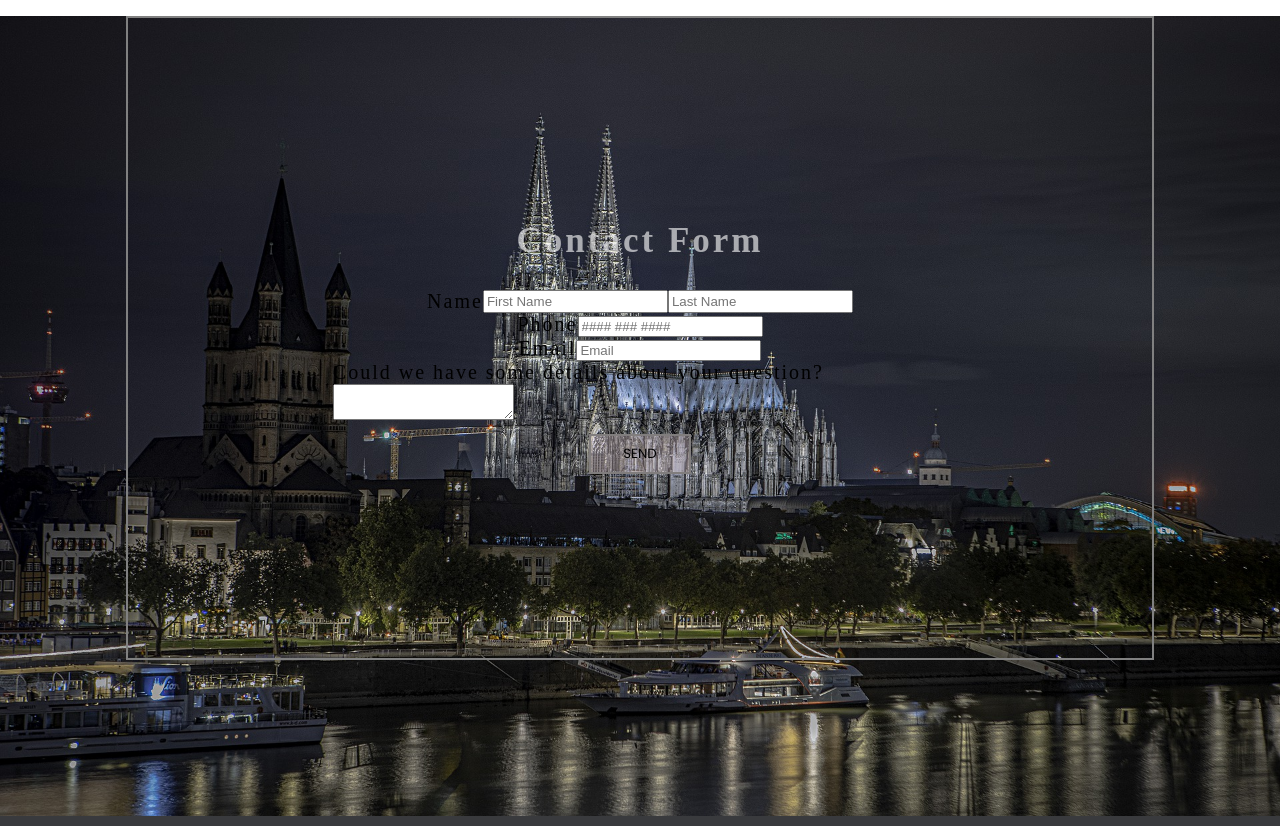
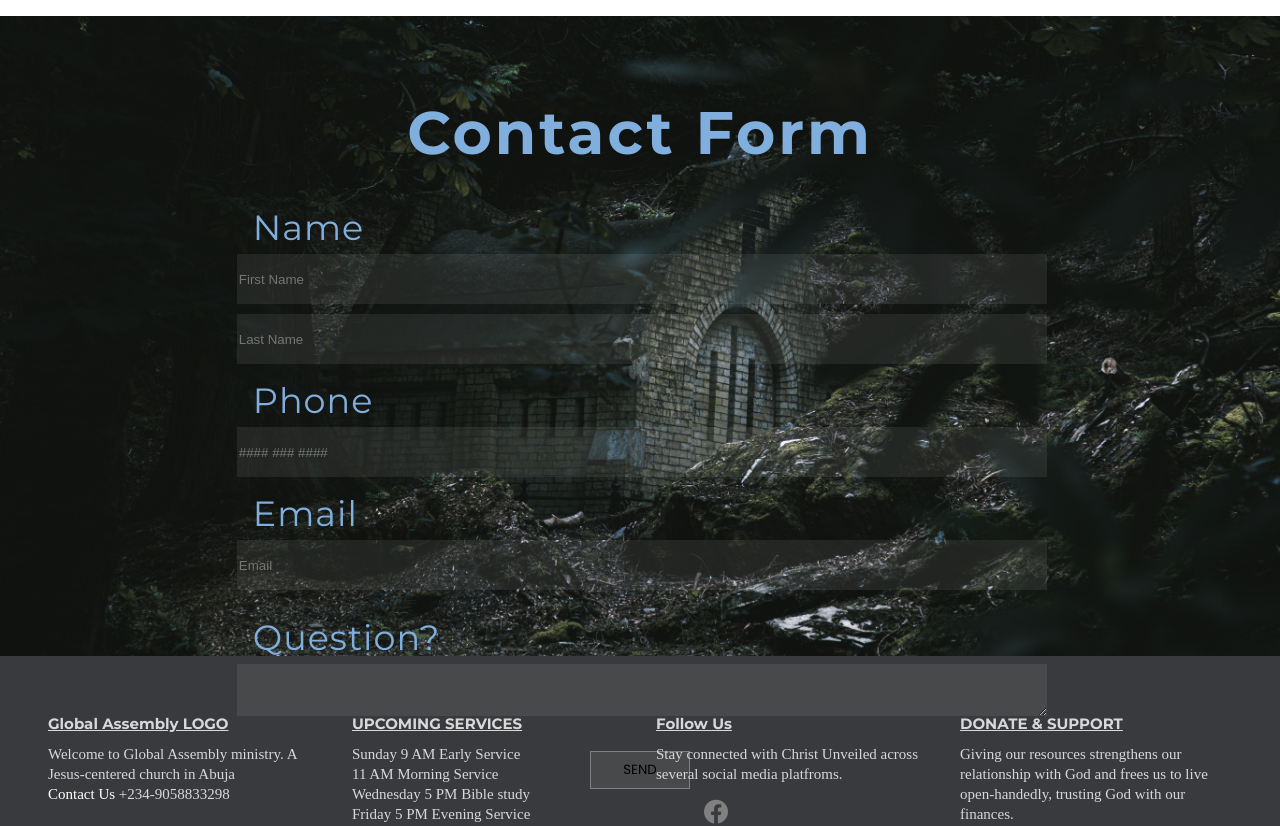
Before and after one commit to Geraldoeze/church-app, a React (Create React App) app: page /contact in a window 1280 px wide. Shown: the top 826 px of the page. Built offline with nearby package versions, Linux system fonts and the light colour scheme.

Commit message:
almost done

```diff
--- /dev/null
+++ b/src/contact.css
@@ -0,0 +1,139 @@
+.contact {
+    width: 100%;
+    height: 100%;
+    background-image: url('../../Images/cathedral.jpg');
+    background-position: center;
+    background-repeat: no-repeat;
+    background-size: cover;
+
+}
+
+.contact-logo {
+    height: 4rem;
+    color: #fff;
+    padding: 2.2rem 0 0 0;
+    text-align: center;
+}
+.contact-text {
+    text-align: center;
+    margin: 0.4rem;
+    color: rgb(51, 51, 51);
+}
+.contact-form {
+    width: 80%;
+    border: 2px solid rgb(107, 185, 248);
+    border-radius: 15px ;
+    background: rgba(255, 255, 255, 0.486);
+    height: 89vh;
+    font-size:20px;
+    margin: 1rem auto;
+
+}
+
+textarea:hover{
+    border: 0.2rem solid rgb(60, 164, 250);
+}
+
+input:hover {
+    border: 0.2rem solid rgb(60, 164, 250);
+}
+
+.label {
+ display: block;
+ width: 90%;
+ margin: auto;
+ font-size: 16px;
+}
+
+.form-name {
+ border: 1px solid rgb(29, 17, 17);
+ border-radius: 4px;
+ height: 2.3rem;
+ width: 90%;
+ margin: 0.7rem ;
+}
+
+input::placeholder {
+    font-size: 1.2rem;
+}
+.form-phone {
+    border: 1px solid rgb(29, 17, 17);
+    border-radius: 4px;
+    height: 2.3rem;
+    width: 90%;
+    margin: 0.7rem;
+}
+.form-mail{
+    border: 1px solid rgb(29, 17, 17);
+    border-radius: 4px;
+    height: 2.3rem;
+    width: 90%;
+    margin: 0.7rem;
+}
+
+
+.form-details {
+ border: 1px solid rgb(29, 17, 17);
+ border-radius: 4px;
+ width: 90%;
+ height: 5rem;
+ margin: 0.7rem;
+}
+.form-details:hover{
+    border: 0.2rem solid rgb(123, 140, 238);
+}
+
+.btn1 {
+    background: rgb(58, 157, 250);
+    color: white;
+    border-radius: 10px;
+    display: block;
+    margin: auto;
+}
+
+
+@media (min-width: 550px){
+.contact-form {
+    height: 100vh;
+    width: 60%;
+}
+.contact-text{
+    margin: 0.6rem;
+    color: rgb(43, 43, 43);
+}
+.contact-logo {
+    padding: 3rem  0 ;
+}
+.label {
+    font-size: 20px;
+}
+.form-name {
+    height: 3rem;
+}
+.form-mail{
+    height: 3rem;
+}
+.form-phone{
+    height: 3rem;
+}
+}
+
+@media (min-width: 768px) {
+    .contact-form {
+        height: 100vh;
+        width: 60%;
+    }
+    .contact-text{
+        margin: 1.5rem;
+        color: rgb(43, 43, 43);
+    }
+    .contact-logo {
+        padding: 5rem  0 ;
+    }
+    .label {
+        font-size: 20px;
+    }
+    .form-name {
+        width: 43%;
+    }
+}
--- a/src/pages/contact/contact.css
+++ b/src/pages/contact/contact.css
@@ -1,46 +1,117 @@
 .contact {
     width: 100%;
     height: 100vh;
-    background-image: url('../../Images/cathedral.jpg');
-    background-position: center;
+    background-image: url('../../Images/dark\ chr.jpg');
+    background-position: left;
     background-repeat: no-repeat;
     background-size: cover;
+    font-family: var(--gradient-text);
 }
 
  .contact-form {
      display: flex;
      flex-direction:column ;
      align-items: center;
-     justify-content: center;
-     border: 2px solid grey;
-     height: 80vh;
-     width: 80%;
-     margin: 1rem auto;
+     justify-content: baseline;
+
+     height: 200px;
+     width: 90%;
+     margin: 3px auto;
 
 }
 
 .contact-text {
+    font-family: var(--font-family);
     font-size: 35px;
     letter-spacing: 3px;
-    color: rgba(255, 255, 255, 0.61);
+    color: var(--color-text);
+    margin-top: 4rem;
+    margin-bottom: 2rem;
+
 }
 
+.form {
+    margin: 1rem;
+}
+
+.btn1 {
+    background: rgba(255, 255, 255, 0.075);
+    border: 1px solid gray;
+}
 .main {
    display: flex;
+   flex-direction: column;
 
+   width: 70%;
+   margin: 5px;
 }
 
 label {
     font-size: 20px;
-    letter-spacing: 2px;
+    font-family: var(--font-family);
+    color: var(--color-text);
+    letter-spacing: 1px;
+    margin: 0 1rem;
+}
+
+input, textarea {
+    margin: 5px 0;
+    width: 100%;
+    height: 2.3rem;
+    background: rgba(255, 255, 255, 0.075);
+    border: 1px;
+}
+
+.email, .digits {
+  width: 70%;
+  margin: 5px;
+}
+
+.info {
+    width: 70%;
+}
+
+textarea:hover{
+    border: 1px solid rgb(60, 164, 250);
 }
 
 
-.info {
-    width: 60%;
+input:hover {
+    border: 1px solid rgb(60, 164, 250);
 }
 
+@media screen and (min-width: 1024px) {
+    .contact {
+        height: 80vh;
+    }
+    .contact-text {
+        margin-top: 5rem;
+        font-size: 60px;
+    }
+    label {
+        font-size: 35px;
+    }
+    input, textarea {
+        height: 3rem;
+    }
+}
 
-.form:hover {
-    background: aquamarine;
+@media screen and (max-width: 280px) {
+    .contact {
+        height: 100vh;
+    }
+    .contact-text {
+        margin-top: 3rem;
+        font-size: 20px;
+    }
+    label {
+        font-size: 15px;
+    }
+    input, textarea {
+        height: 1.9rem;
+    }
 }
+
+@media screen and (max-width: 650px) {
+
+}
--- a/src/pages/contact/contact.js
+++ b/src/pages/contact/contact.js
@@ -14,24 +14,24 @@ const Contact = () => {
             <h1 className='contact-text'>Contact Form</h1>
 
             <div className='form main'>
-              <label className='label'>Name</label>
-              <input className='form-name' type='text' placeholder='First Name' name='fname'/>
-              <input className='form-name' type='text' placeholder='Last Name' name='lname'/>
+              <label >Name</label>
+              <input  type='text' placeholder='First Name' name='fname'/>
+              <input  type='text' placeholder='Last Name' name='lname'/>
             </div>
 
             <div className='form digits'>
-              <label className='label'>Phone</label>
-              <input className='form-phone' type='number' placeholder='#### ### ####' name='number'/>
+              <label >Phone</label>
+              <input  type='number' placeholder='#### ### ####' name='number'/>
             </div>
 
             <div className='form email'>
-              <label className='label'>Email</label>
-              <input className='form-mail' type='email' placeholder='Email' name='mail'/>
+              <label >Email</label>
+              <input type='email' placeholder='Email' name='mail'/>
             </div>
 
             <div className='form info'>
-              <label className='label'>Could we have some details about your question?</label>
-              <textarea className='form-details' type='text' name='details'/>
+              <label >Question?</label>
+              <textarea type='text' name='details'/>
             </div>
             <Button change='btn1'>SEND</Button>
           </form>
```
Also changed, not shown: src/Images/dark chr.jpg (added).
